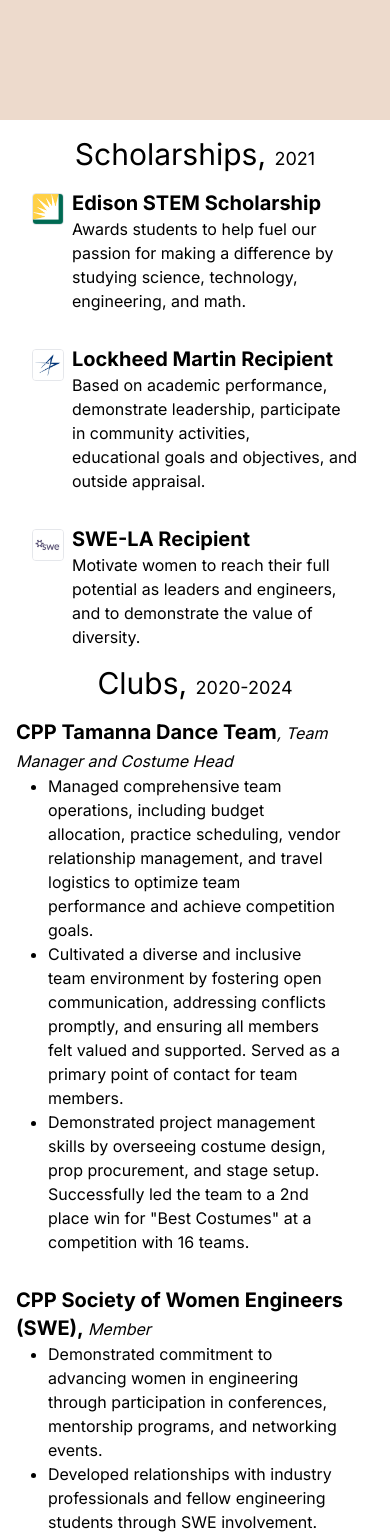
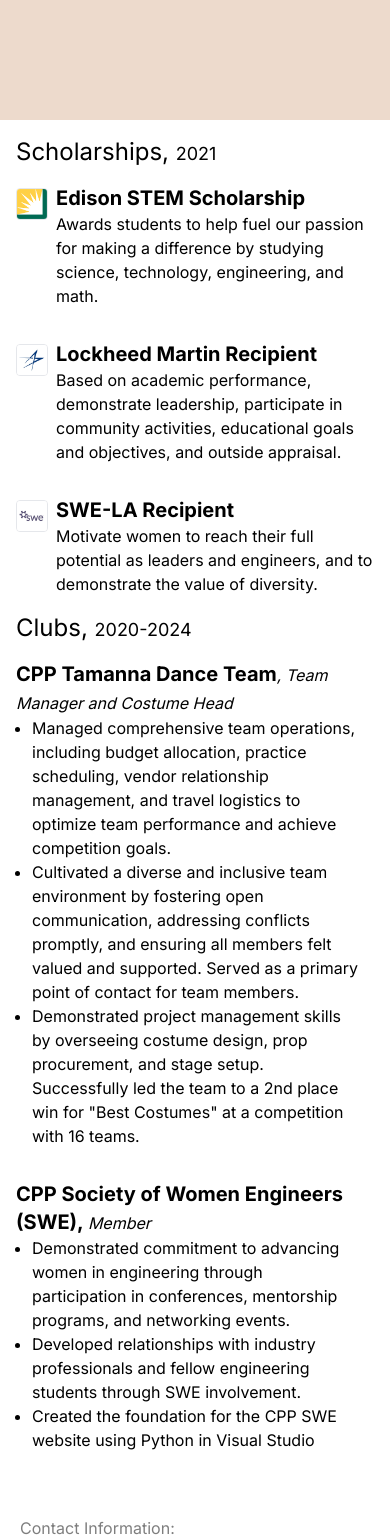
Before and after one commit to arjundabir/harshitadabir.com, a Next.js app: page /campus-involvements in a window 390 px wide. Shown: the part 380-1917 px from the top of the page. Built offline with nearby package versions, Linux system fonts and the light colour scheme.

Commit message:
chore: mobile ui fixes

```diff
--- a/app/campus-involvements/page.tsx
+++ b/app/campus-involvements/page.tsx
@@ -13,11 +13,11 @@ const page: FC<pageProps> = ({}) => {
       <BeigeBackground />
       <div className="flex flex-wrap p-4 container mx-auto">
         <section className="w-full md:w-1/2">
-          <h2 className="text-3xl text-center">
+          <h2 className="text-2xl md:text-3xl md:text-center">
             Scholarships, <span className="text-lg">2021</span>
           </h2>
           {scholarships.map((scholarship, key) => (
-            <div key={key} className="p-4 flex gap-x-2">
+            <div key={key} className="py-4 flex gap-x-2">
               <Image
                 src={scholarship.icon}
                 alt="Edison Logo"
@@ -31,7 +31,7 @@ const page: FC<pageProps> = ({}) => {
           ))}
         </section>
         <section className="flex-1">
-          <h2 className="text-3xl text-center">
+          <h2 className="text-2xl md:text-3xl md:text-center">
             Clubs, <span className="text-lg">2020-2024</span>
           </h2>
           <div className="py-4">
@@ -41,7 +41,7 @@ const page: FC<pageProps> = ({}) => {
                 , Team Manager and Costume Head
               </span>
             </h5>
-            <ul className="list-disc px-8">
+            <ul className="list-disc px-4 md:px-8">
               <li>
                 Managed comprehensive team operations, including budget
                 allocation, practice scheduling, vendor relationship management,
@@ -67,7 +67,7 @@ const page: FC<pageProps> = ({}) => {
               CPP Society of Women Engineers (SWE),{" "}
               <span className="italic text-base font-normal"> Member</span>
             </h5>
-            <ul className="list-disc px-8">
+            <ul className="list-disc px-4 md:px-8">
               <li>
                 Demonstrated commitment to advancing women in engineering
                 through participation in conferences, mentorship programs, and
```
